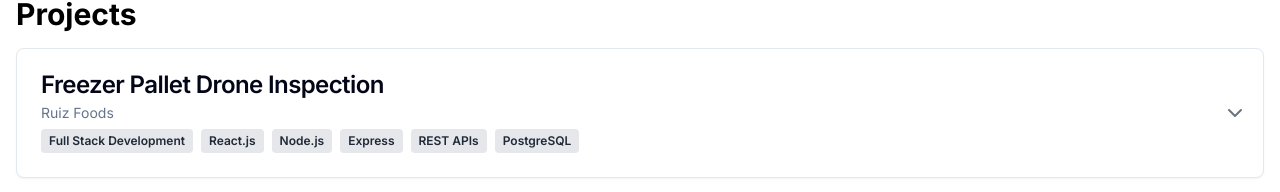
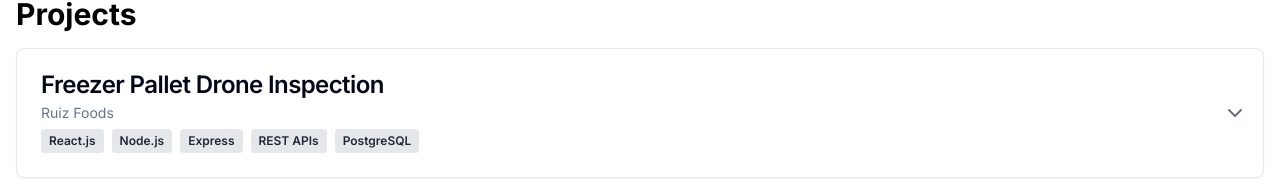
Before and after one commit to ibrasaif1/portfolio-website, a Next.js app: page / in a window 1280 px wide. Shown: the part 812-1004 px from the top of the page. Built offline with nearby package versions, Linux system fonts and the light colour scheme.

Commit message:
Trying to change Title

```diff
--- /dev/null
+++ b/src/app/head.js
@@ -0,0 +1,15 @@
+import { Html, Head, Main, NextScript } from 'next/document';
+
+export default function Head() {
+  return (
+    <Html>
+      <Head>
+        <title>Ibrahim Saifullah</title>
+      </Head>
+      <body>
+        <Main />
+        <NextScript />
+      </body>
+    </Html>
+  );
+}
--- a/src/app/page.js
+++ b/src/app/page.js
@@ -78,7 +78,7 @@ export default function Home() {
             My group doesn't have any experience with drones so this wasn't in the scope of our project. It will be Phase 2 for another group to complete.
             In this project, I served as Point-of-Contact from the group to the company representatives and I developed the React web app to serve as the interface. I also developed and deployed a PostgreSQL database on AWS RDS, and created REST API endpoints in Node.js with Express to display database data on the website.
             `}
-          skills={["Full Stack Development", "React.js", "Node.js", "Express", "REST APIs", "PostgreSQL"]}
+          skills={["React.js", "Node.js", "Express", "REST APIs", "PostgreSQL"]}
         />
         <CollapsibleCard
           id="lyric-learner"
```
